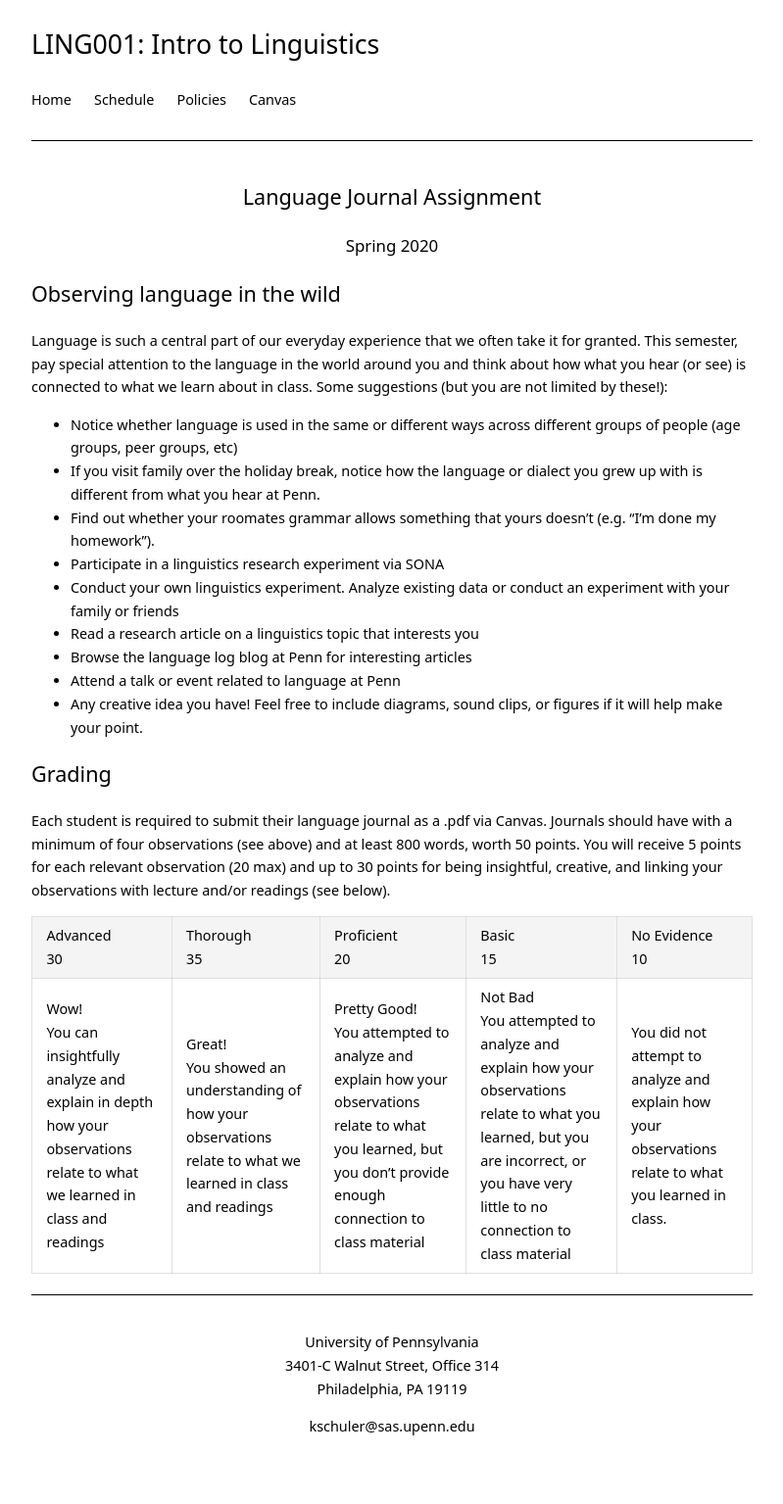
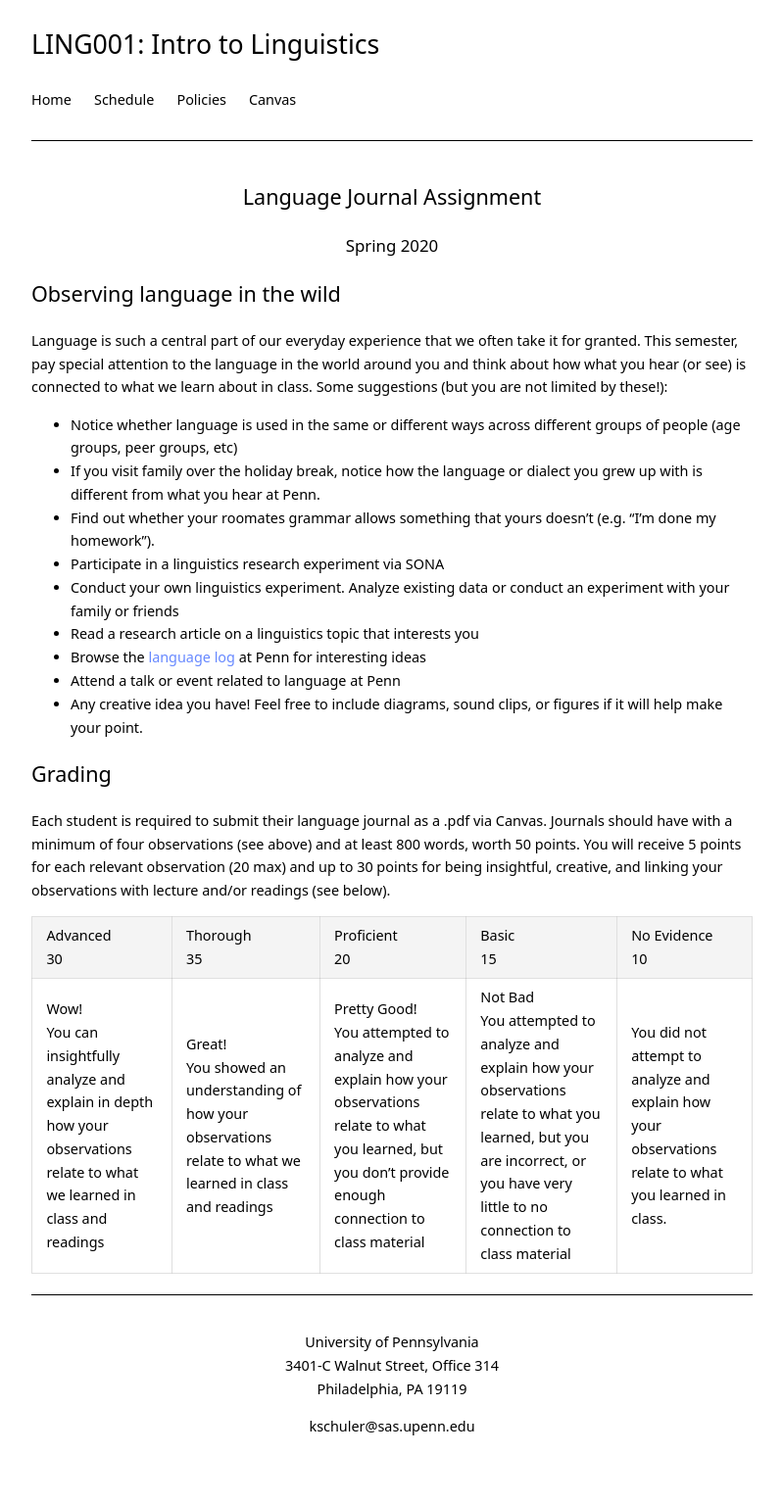
Before and after one commit to kschuler/ling001, a Jekyll site: the page built from resources/language-journal-assignment.md, in a window 1280 px wide. Shown: the whole page at 98% size, without its empty margins (240-1039 px from the left). Built offline with Jekyll 4.4.1, drawn with Linux system fonts in a browser that asks for light colours.

Commit message:
Update language-journal-assignment.md

```diff
--- a/resources/language-journal-assignment.md
+++ b/resources/language-journal-assignment.md
@@ -14,7 +14,7 @@ Language is such a central part of our everyday experience that we often take it
 - Participate in a linguistics research experiment via SONA
 - Conduct your own linguistics experiment. Analyze existing data or conduct an experiment with your family or friends
 - Read a research article on a linguistics topic that interests you
-- Browse the language log blog at Penn for interesting articles
+- Browse the [language log](https://languagelog.ldc.upenn.edu/nll/) at Penn for interesting ideas
 - Attend a talk or event related to language at Penn
 - Any creative idea you have! Feel free to include diagrams, sound clips, or figures if it will help make your point.
 
```
